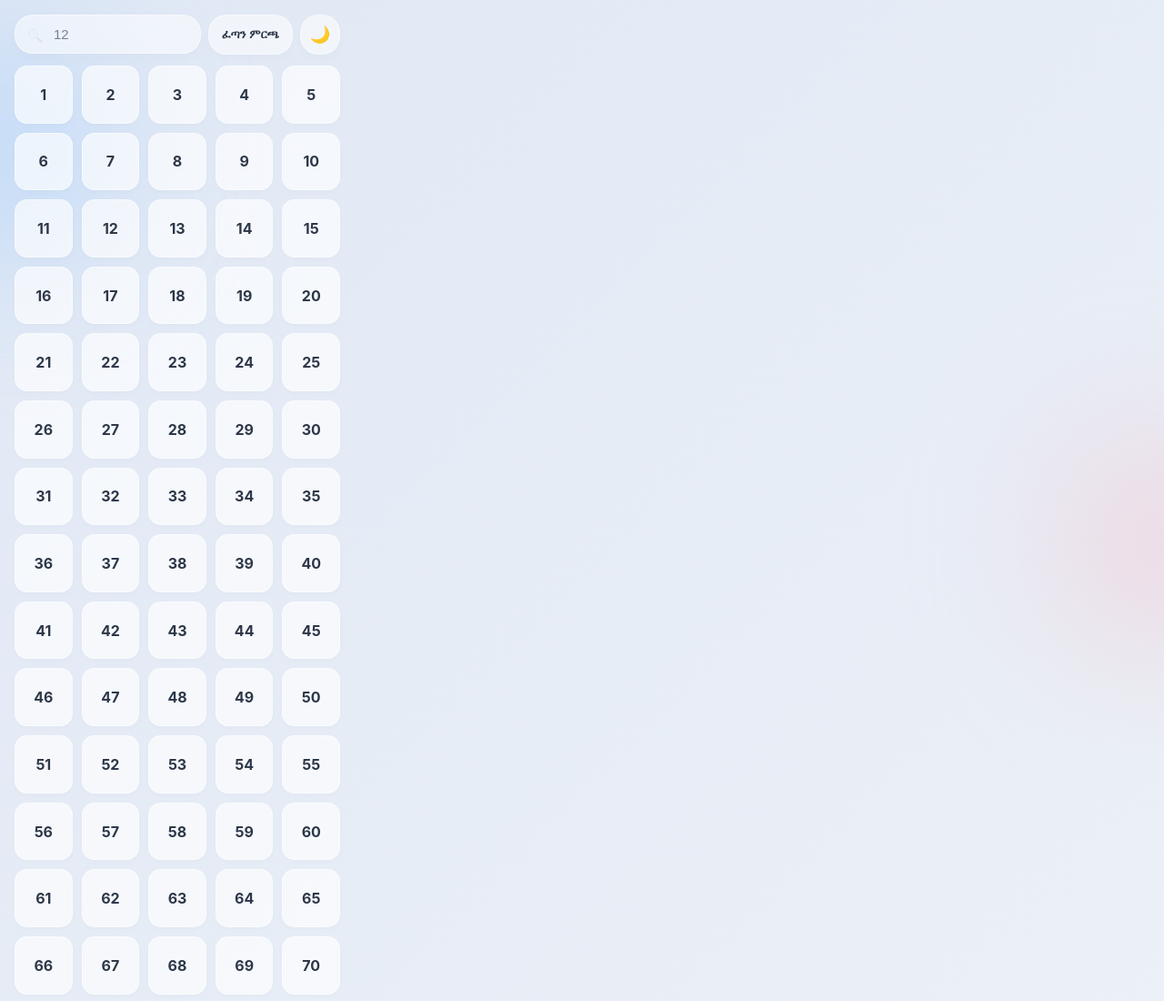
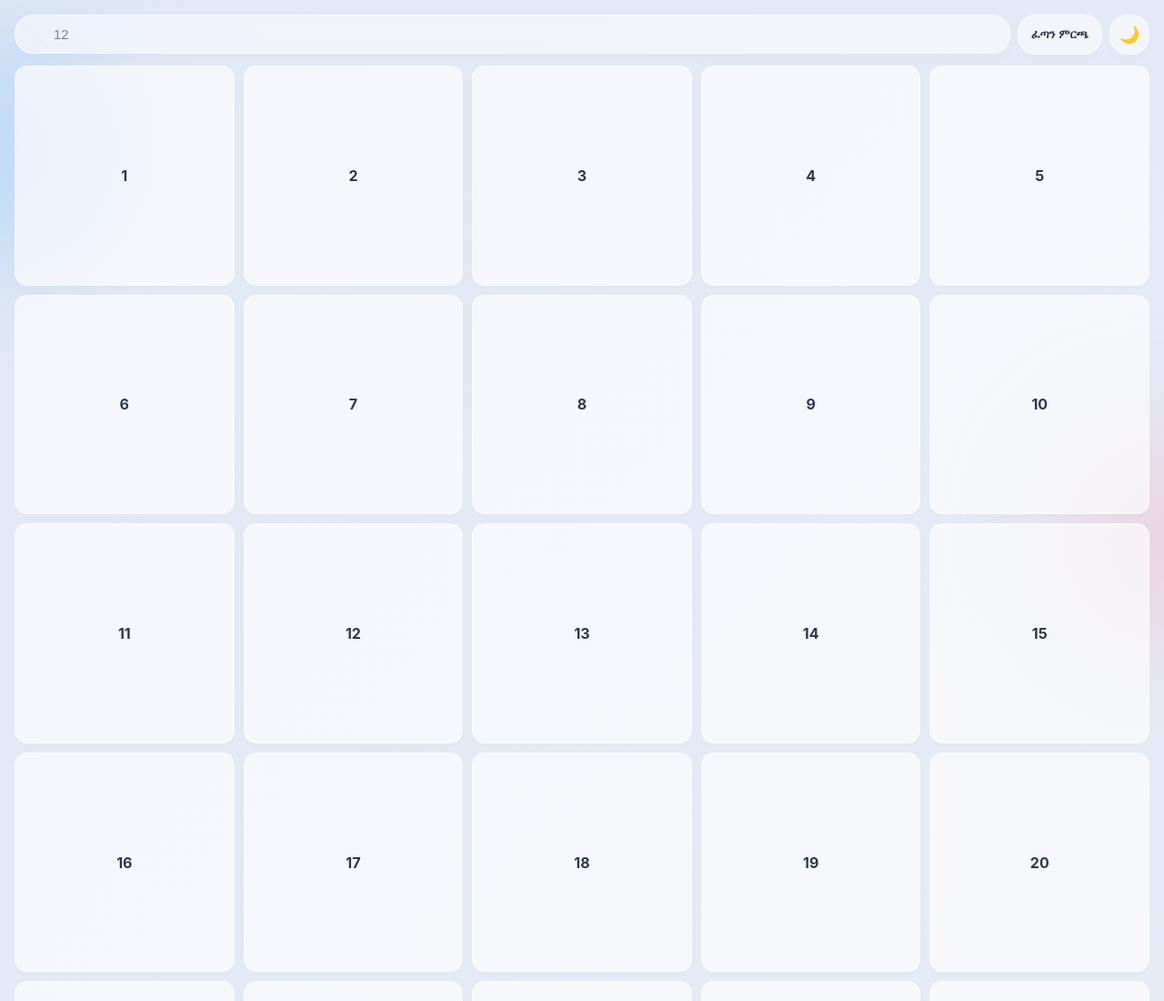
Before and after one commit to tazaragnerfirst-coder/equb-bot, a plain HTML site: page index.html in a window 1280 px wide. Shown: the top 1100 px of the page at 91% size. Drawn offline with Linux system fonts and the light colour scheme; no server answers.

Commit message:
Update index.html

```diff
--- a/index.html
+++ b/index.html
@@ -159,20 +159,24 @@
         }
 
         /* ═══════════════════════════════════════════
-           TICKET APP ORIGINAL STYLES (unchanged)
+           TICKET APP ORIGINAL STYLES
+           (FIX 1: max-width 390px -> removed/raised so layout
+            uses the full viewport width on every phone size.
+            FIX 2: backdrop-filter blur reduced + will-change added
+            to cut scroll jank. FIX 3: pending color contrast fixed.)
         ═══════════════════════════════════════════ */
         :root {
             --bg-gradient: linear-gradient(135deg, #e0e8f5 0%, #eef2f7 100%);
             --glass-bg: rgba(255, 255, 255, 0.55);
             --glass-border: rgba(255, 255, 255, 0.45);
-            --glass-blur: blur(25px);
+            --glass-blur: blur(12px);
             --available-color: rgba(255, 255, 255, 0.65);
             --sold-color: rgba(254, 226, 226, 0.7);
-            --pending-color: rgba(254, 243, 199, 0.85);
+            --pending-color: rgba(251, 191, 36, 0.35);
             --selected-blue: #3b82f6;
             --text-dark: #2d3748;
             --text-sold: #f43f5e;
-            --text-pending: #fee224;
+            --text-pending: #b45309;
             --blob-1: rgba(147, 197, 253, 0.4);
             --blob-2: rgba(247, 178, 191, 0.35);
         }
@@ -182,11 +186,11 @@
             --glass-border: rgba(255, 255, 255, 0.08);
             --available-color: rgba(51, 65, 85, 0.6);
             --sold-color: rgba(127, 29, 29, 0.4);
-            --pending-color: rgba(120, 80, 10, 0.5);
+            --pending-color: rgba(217, 119, 6, 0.45);
             --selected-blue: #2563eb;
             --text-dark: #f8fafc;
             --text-sold: #ef4444;
-            --text-pending: #fbbf24;
+            --text-pending: #fcd34d;
             --blob-1: rgba(37, 99, 235, 0.15);
             --blob-2: rgba(225, 29, 72, 0.1);
         }
@@ -201,11 +205,12 @@
         }
         body::before, body::after {
             content: ""; position: absolute; border-radius: 50%;
-            filter: blur(80px); z-index: -1; transition: background 0.3s ease;
+            filter: blur(60px); z-index: -1; transition: background 0.3s ease;
+            will-change: transform;
         }
         body::before { width: 250px; height: 250px; background: var(--blob-1); top: 5%; left: -10%; }
         body::after  { width: 250px; height: 250px; background: var(--blob-2); bottom: 10%; right: -10%; }
-        .search-fixed-wrapper { position: fixed; top: 0; width: 100%; max-width: 390px; padding: 16px 16px 6px 16px; z-index: 110; pointer-events: none; }
+        .search-fixed-wrapper { position: fixed; top: 0; width: 100%; padding: 16px 16px 6px 16px; z-index: 110; pointer-events: none; will-change: transform; }
         .top-bar { display: flex; width: 100%; gap: 8px; pointer-events: auto; }
         .search-container { flex: 1; position: relative; }
         .search-bar {
@@ -227,7 +232,7 @@
         }
         .quick-pick-btn { padding: 0 14px; font-size: 13px; font-weight: 600; }
         .theme-toggle-btn { width: 44px; height: 44px; font-size: 18px; }
-        .cart-fixed-wrapper { position: fixed; top: 64px; width: 100%; max-width: 390px; padding: 4px 16px 10px 16px; z-index: 100; pointer-events: none; }
+        .cart-fixed-wrapper { position: fixed; top: 64px; width: 100%; padding: 4px 16px 10px 16px; z-index: 100; pointer-events: none; will-change: transform; }
         .cart-panel {
             display: none; width: 100%; background: var(--glass-bg);
             border: 1px solid var(--glass-border); backdrop-filter: var(--glass-blur);
@@ -259,7 +264,7 @@
             box-shadow: 0 4px 15px rgba(0,0,0,0.15); white-space: nowrap; animation: rainbowGlow 8s ease infinite;
         }
         @keyframes rainbowGlow { 0% { background-position: 0% 50%; } 50% { background-position: 100% 50%; } 100% { background-position: 0% 50%; } }
-        .scrollable-content { width: 100%; max-width: 390px; padding: 72px 16px 24px 16px; transition: padding-top 0.2s ease; }
+        .scrollable-content { width: 100%; padding: 72px 16px 24px 16px; transition: padding-top 0.2s ease; }
         .scrollable-content.shifted { padding-top: 134px; }
         .number-grid { display: grid; grid-template-columns: repeat(5, 1fr); gap: 10px; width: 100%; }
         .number-box {
@@ -469,8 +474,8 @@ const quickPickBtn = document.getElementById('quickPickBtn');
 const extraBtn = document.getElementById('extraBtn');
 
 document.getElementById('maxLimitText').innerText = MAX_SELECT;
+document.getElementById('modalMsg').innerHTML = `${L.modalMsg} <strong id="maxLimitText">${MAX_SELECT}</strong> ${L.modalSuffix}`;
 document.getElementById('modalTitle').innerText = L.modalTitle;
-document.getElementById('modalMsg').innerHTML = `${L.modalMsg} <strong id="maxLimitText">${MAX_SELECT}</strong> ${L.modalSuffix}`;
 document.getElementById('modalOkBtn').innerText = L.modalOk;
 extraBtn.innerText = L.cutBtn;
 quickPickBtn.innerText = L.quickPick;
```
